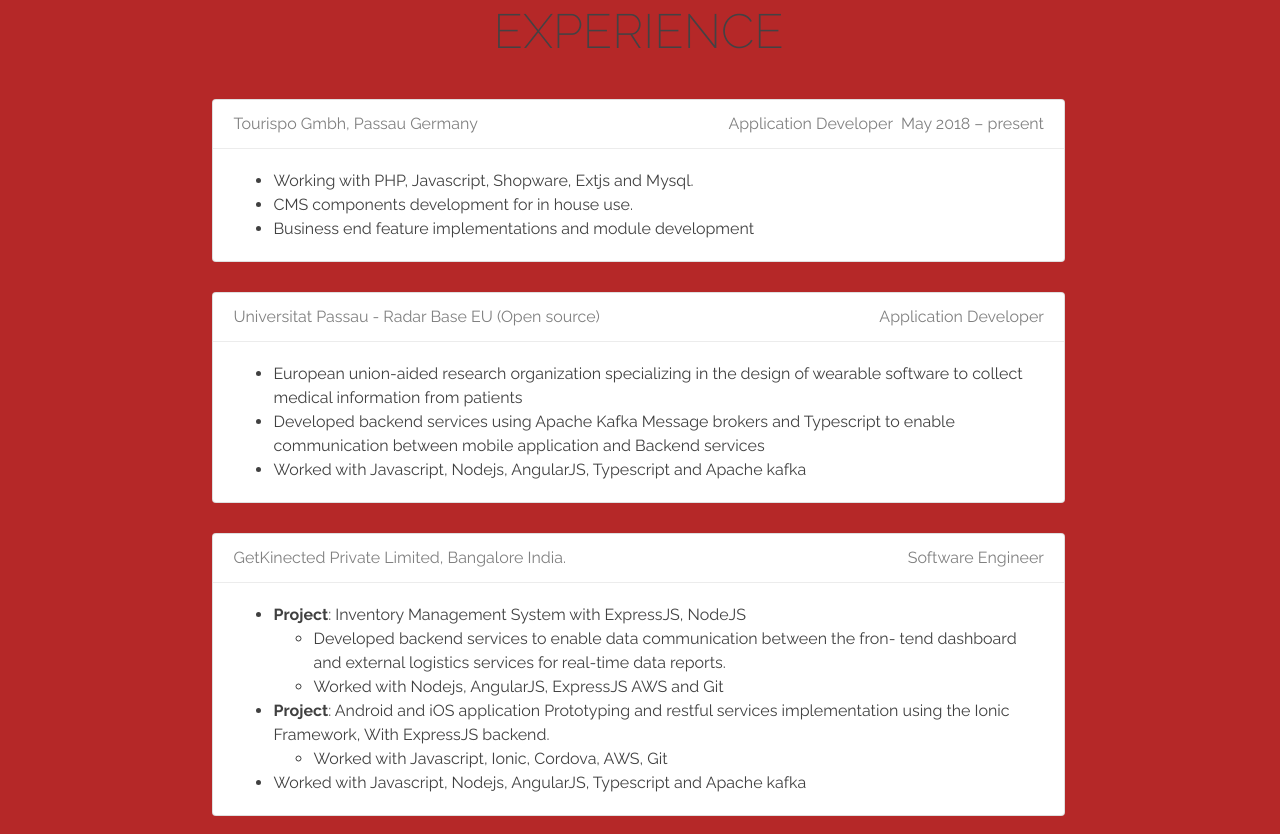
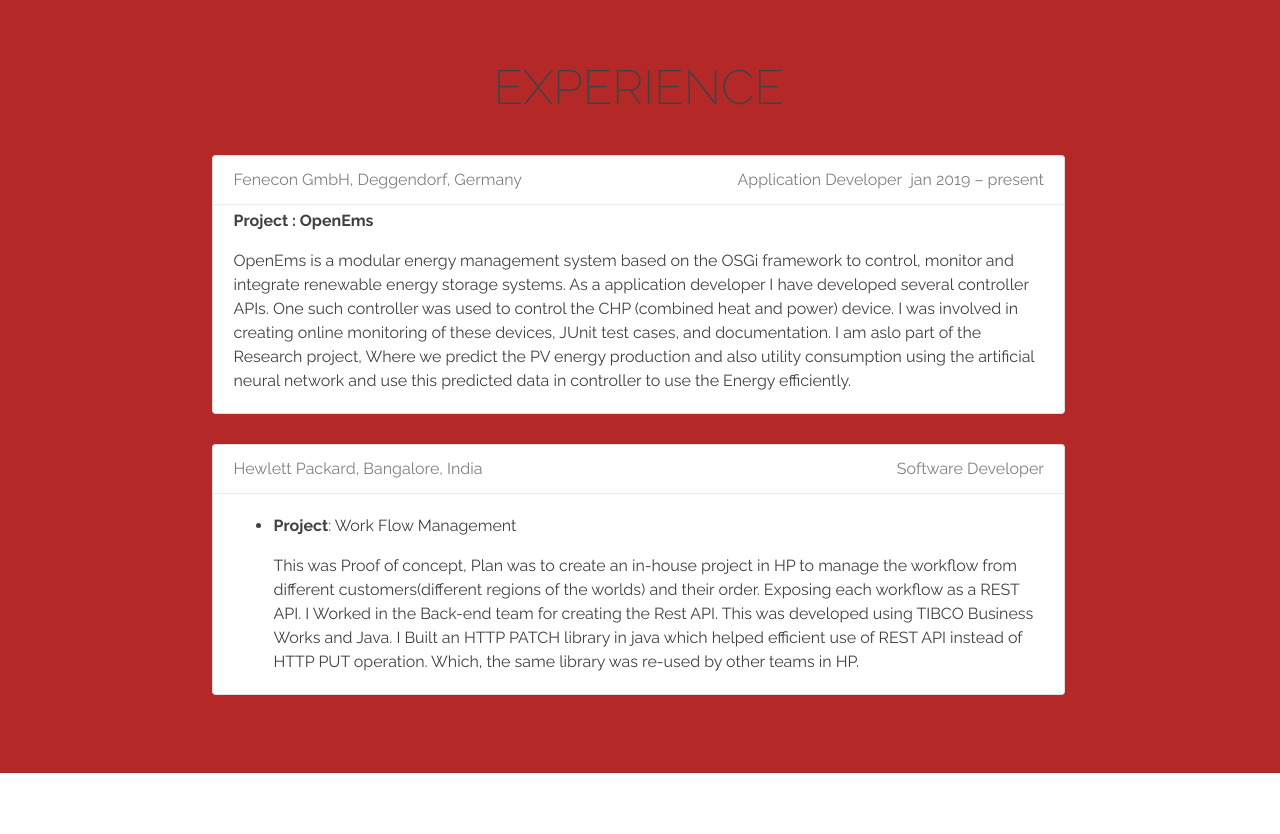
Before and after one commit to pooran-c/pooran, a plain HTML site: page index.html in a window 1280 px wide. Shown: the part 1226-2060 px from the top of the page. Drawn offline with Linux system fonts and the light colour scheme.

Commit message:
no message

```diff
--- a/index.html
+++ b/index.html
@@ -56,11 +56,11 @@
             </div>
             <div class="content-body">
               <p>
-First and foremost, I love programming. I still remember, when I was first introduced to object-oriented programming in bachelor's, I was quite intrigued by how problems could be solved through the ideas of objects, inheritance, and abstraction. Software engineering is a never-ending puzzle and I'm committed to solving it passionately. I think programming helps transmit our ideas in a structured and logical manner to solve a particular problem.
+  First and foremost, I love programming. I still remember, when I was first introduced to object-oriented programming in bachelor's, I was quite intrigued by how problems could be solved through the ideas of objects, inheritance, and abstraction. Software engineering is a never-ending puzzle and I'm committed to solving it passionately. I think programming helps transmit our ideas in a structured and logical manner to solve a particular problem.</p>
 
-For my first professional contract, I was given the opportunity to be part of complete software development life cycle, from creating a technical requirement, software coding phase till testing phase, which was e-commerce website in java/j2ee for Hewlett Packard. Later moved towards server maintenance and code deployment. Further, into Agile software development, Today I am an application developer at Fenecon Gmbh, developing controllers and devices which are controlled by these controllers in Energy management service(EMS).
+  <p>For my first professional contract, I was given the opportunity to be part of complete software development life cycle, from creating a technical requirement, software coding phase till testing phase, which was e-commerce website in java/j2ee for Hewlett Packard. Later moved towards server maintenance and code deployment. Further, into Agile software development, Today I am an application developer at Fenecon Gmbh, developing controllers and devices which are controlled by these controllers in Energy management service(EMS).</p>
 
-I tend to read data science blogs, machine learning (interest and curiosity that I picked up in my Master's studies) and write code at home after office hours. In free time, I follow Football leagues and get inspired by the hard work players put day-in-day-out of their careers, which challenges me in many aspects: teamwork, hard work, organization, problem-solving. This is what keeps me up at night, the never-ending thirst to learn and share it others.
+  <p>I tend to read data science blogs, machine learning (interest and curiosity that I picked up in my Master's studies) and write code at home after office hours. In free time, I follow Football leagues and get inspired by the hard work players put day-in-day-out of their careers, which challenges me in many aspects: teamwork, hard work, organization, problem-solving. This is what keeps me up at night, the never-ending thirst to learn and share it others.
               </p>
             </div>
           </div>
@@ -80,69 +80,41 @@
             <div class="content-body">
               <div class="card">
                 <div class="card-header">
-                <h4>Tourispo Gmbh, Passau Germany <span class="job-status">May 2018 – present</span> <span class="job-title">Application Developer</span></h4>
+                  <h4>Fenecon GmbH, Deggendorf, Germany<span class="job-status">jan 2019 – present</span> <span class="job-title">Application Developer</span></h4>
                 </div>
                 <div class="card-content">
+                  <b>Project : OpenEms</b>
                   <p>
-                  <ul>
-                     <li>Working with PHP, Javascript, Shopware, Extjs and Mysql.</li>
-                     <li>CMS components development for in house use.</li>
-                     <li>Business end feature implementations and module development</li>
-                </ul>
+  OpenEms is a modular energy management system based on the OSGi framework to control,
+  monitor and integrate renewable energy storage systems. As a application developer I have developed several controller
+  APIs. One such controller was used to control the CHP (combined heat and power) device. I was involved in creating online monitoring of these
+  devices, JUnit test cases, and documentation. I am aslo part of the Research project, Where we predict the PV energy production and also utility consumption using the artificial neural network and use this predicted data in controller to use the Energy efficiently.
                   </p>
                 </div>
               </div>
 
-          <!-- CARD #2 -->
+
 
               <div class="card">
                 <div class="card-header">
-                <h4>Universitat Passau - Radar Base EU (Open source) <span class="job-title">Application Developer</span></h4>
-              </div>
-              <div class="card-content">
-                <p>
-                  <ul>
-                     <li>European union-aided research organization specializing in the design of wearable
-                          software to collect medical information from patients</li>
-                     <li>Developed backend services using Apache Kafka Message brokers and Typescript to
-                          enable communication between mobile application and Backend services</li>
-                     <li>Worked with Javascript, Nodejs, AngularJS, Typescript and Apache kafka</li>
-                </ul>
-                </p>
-              </div>
-            </div>
-
-          <!-- CARD #3 -->
-
-            <div class="card">
-              <div class="card-header">
-                <h4>GetKinected Private Limited, Bangalore India. <span class="job-title">Software Engineer</span></h4>
+                  <h4>Hewlett Packard, Bangalore, India <span class="job-title">Software Developer</span></h4>
                 </div>
                 <div class="card-content">
                   <p>
                     <ul>
                        <li>
-                      <b>Project</b>: Inventory Management System with ExpressJS, NodeJS
-                         <ul>
-                            <li>
-                             Developed backend services to enable data communication between the fron-
-                             tend dashboard and external logistics services for real-time data reports.
-                            </li>
-                            <li>
-                              Worked with Nodejs, AngularJS, ExpressJS AWS and Git
-                            </li>
-                         </ul>
+                        <b>Project</b>: Work Flow Management
+
+        <p>This was Proof of concept, Plan was to create an in-house project in HP to manage the
+  workflow from different customers(different regions of the worlds) and their order.
+  Exposing each workflow as a REST API. I Worked in the Back-end team for creating the Rest
+  API. This was developed using TIBCO Business Works and Java. I Built an HTTP PATCH
+  library in java which helped efficient use of REST API instead of HTTP PUT operation. Which,
+  the same library was re-used by other teams in HP.</p>
+
                         </li>
 
-                     <li><b>Project</b>: Android and iOS application Prototyping and restful services implementation
-                          using the Ionic Framework, With ExpressJS backend.
-                          <ul>
-                            <li>
-                              Worked with Javascript, Ionic, Cordova, AWS, Git
-                            </li>
-                          </ul>
-                        </li>
-                     <li>Worked with Javascript, Nodejs, AngularJS, Typescript and Apache kafka</li>
+
                   </ul>
                   </p>
                 </div>
```
Lines whose indentation alone changed are shown as unchanged.
